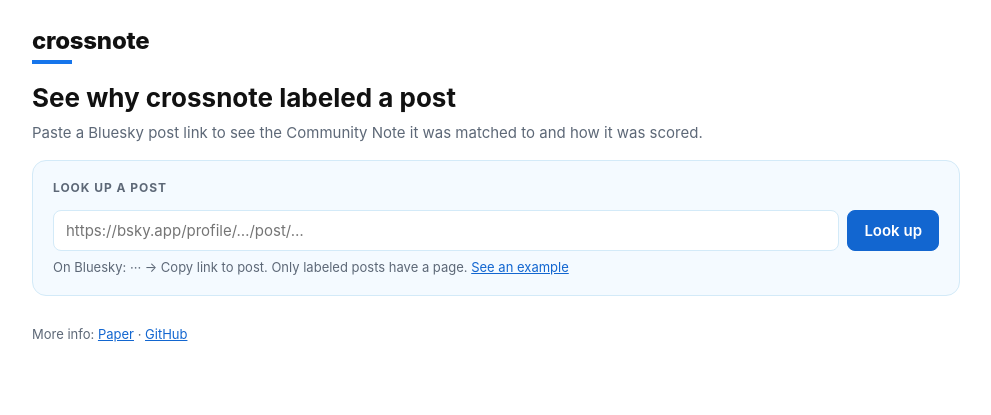
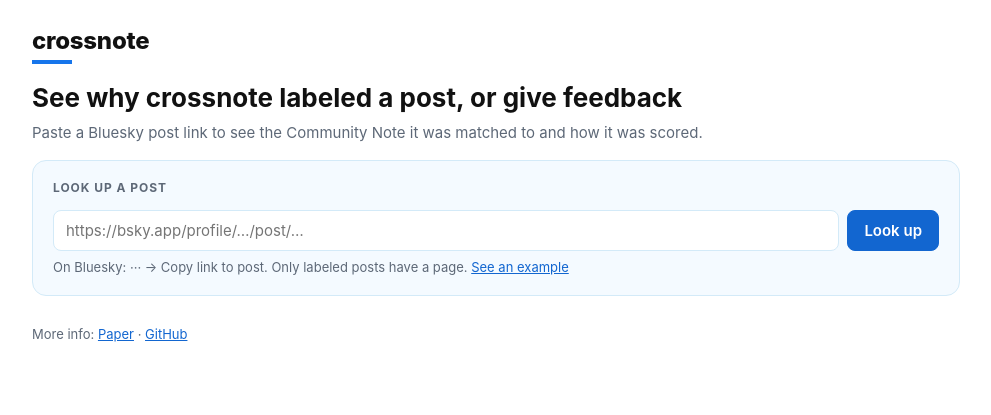
Before and after one commit to NishkaArora/CrossNote, a website: page demo/index.html in a window 1280 px wide. Shown: the whole page, without its empty margins (144-1135 px from the left). Drawn offline with Linux system fonts and the light colour scheme; no server answers.

Commit message:
Demo: heading says 'or give feedback'

```diff
--- a/demo/index.html
+++ b/demo/index.html
@@ -360,7 +360,7 @@ const CONFIG = {
   async function homeView(message) {
     document.title = 'crossnote explorer';
     render(
-      header('See why crossnote labeled a post', 'Paste a Bluesky post link to see the Community Note it was matched to and how it was scored.'),
+      header('See why crossnote labeled a post, or give feedback','Paste a Bluesky post link to see the Community Note it was matched to and how it was scored.'),
       lookupCard(params.get('post') || '', message),
       summaryCard(),
       footer());
```
